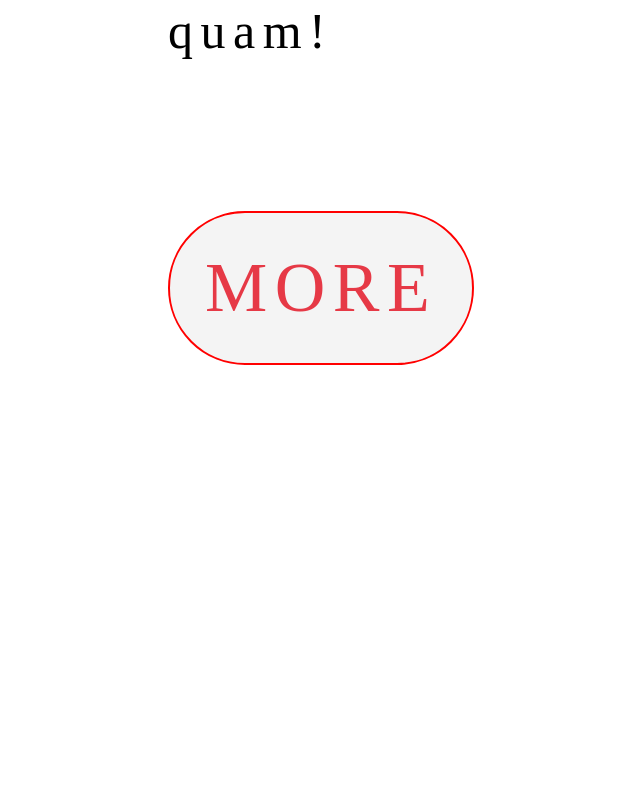
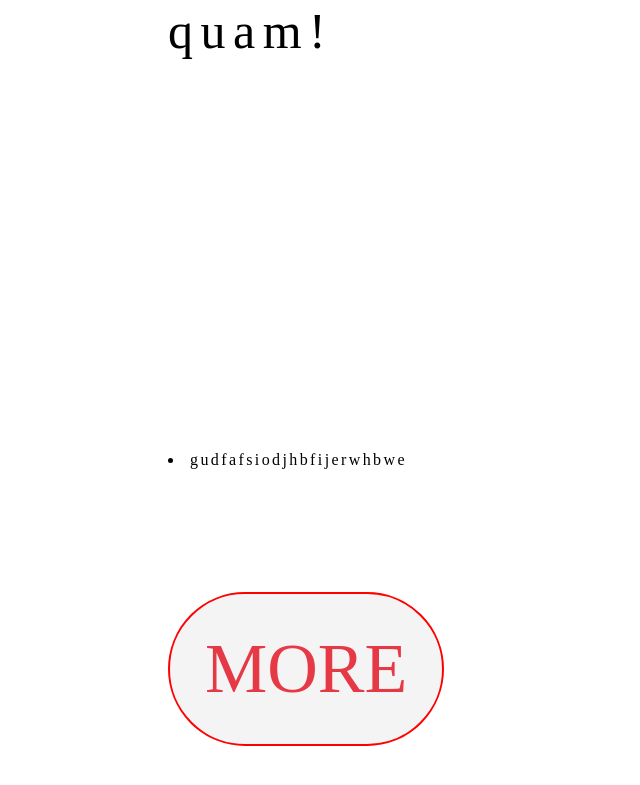
Before and after one commit to indranilsarkar28/travel, a plain HTML site: page All-html/index.html in a window 1280 px wide. Shown: the part 5113-5898 px from the top of the page, without its empty margins (104-744 px from the left). Before the commit the page ends 5798 px from the top, so only its background shows below. Drawn offline with Linux system fonts and the light colour scheme; files that its build step writes are made by us from their sources; files whose address does not match are found by name.

Commit message:
added something

```diff
--- a/All-html/index.html
+++ b/All-html/index.html
@@ -48,6 +48,7 @@
                     <p class="lg content">Lorem ipsum dolor sit amet consectetur adipisicing elit. Aliquid magni pariatur esse doloremque, perspiciatis quasi! Ratione, eos vel. Veniam totam fuga accusamus maxime ex corrupti. Est nihil debitis assumenda numquam dignissimos veniam illo eveniet esse quia perspiciatis. Laboriosam nam adipisci numquam, perspiciatis quas consequuntur magnam neque voluptates hic, sed quam!
                     <br>
                     <br><br>
+                    <li>gudfafsiodjhbfijerwhbwe</li>
                     <a href="#" class=" btn btn-secondary text-red">MORE</a>
                     </p>
 
```
